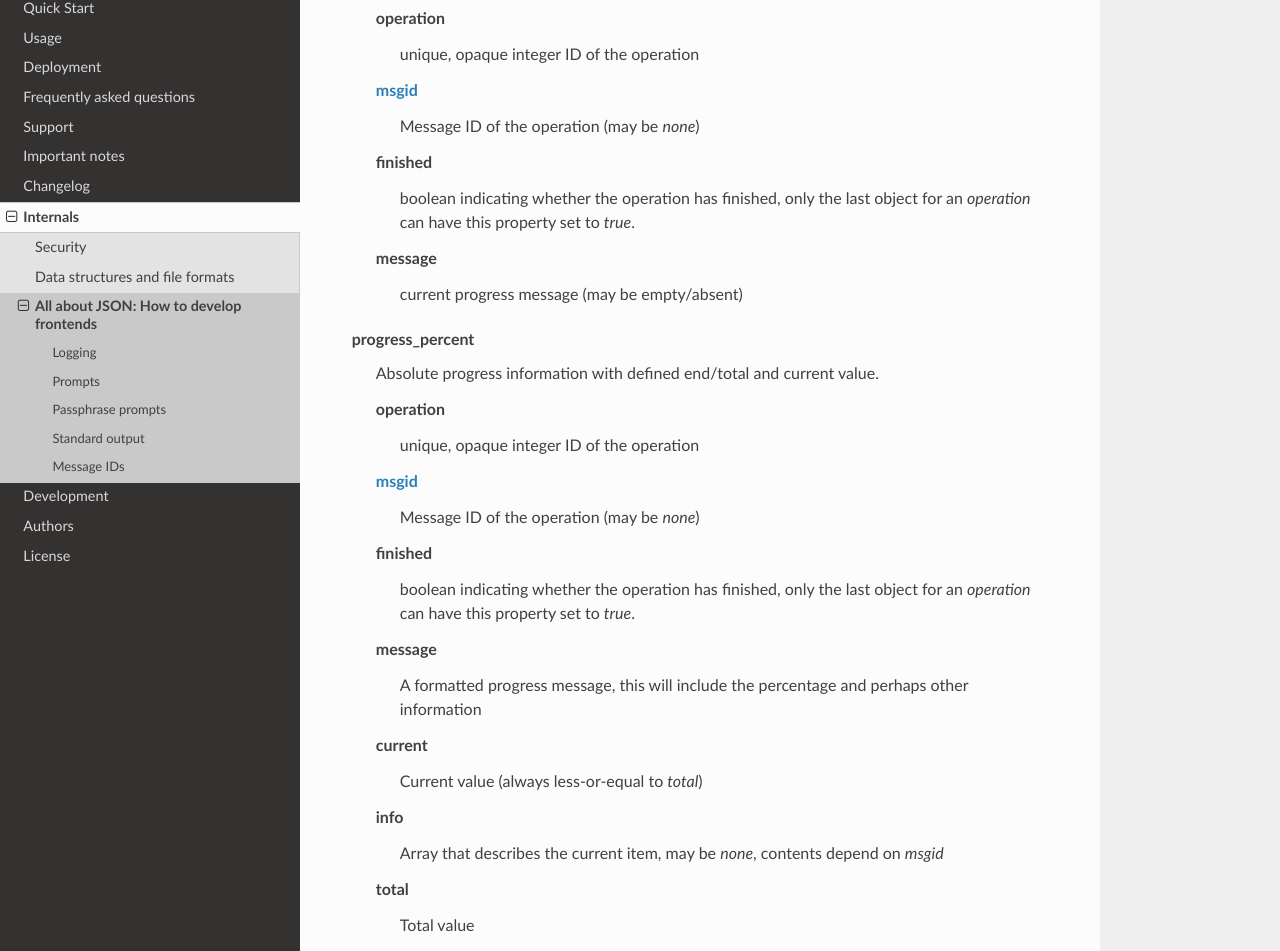
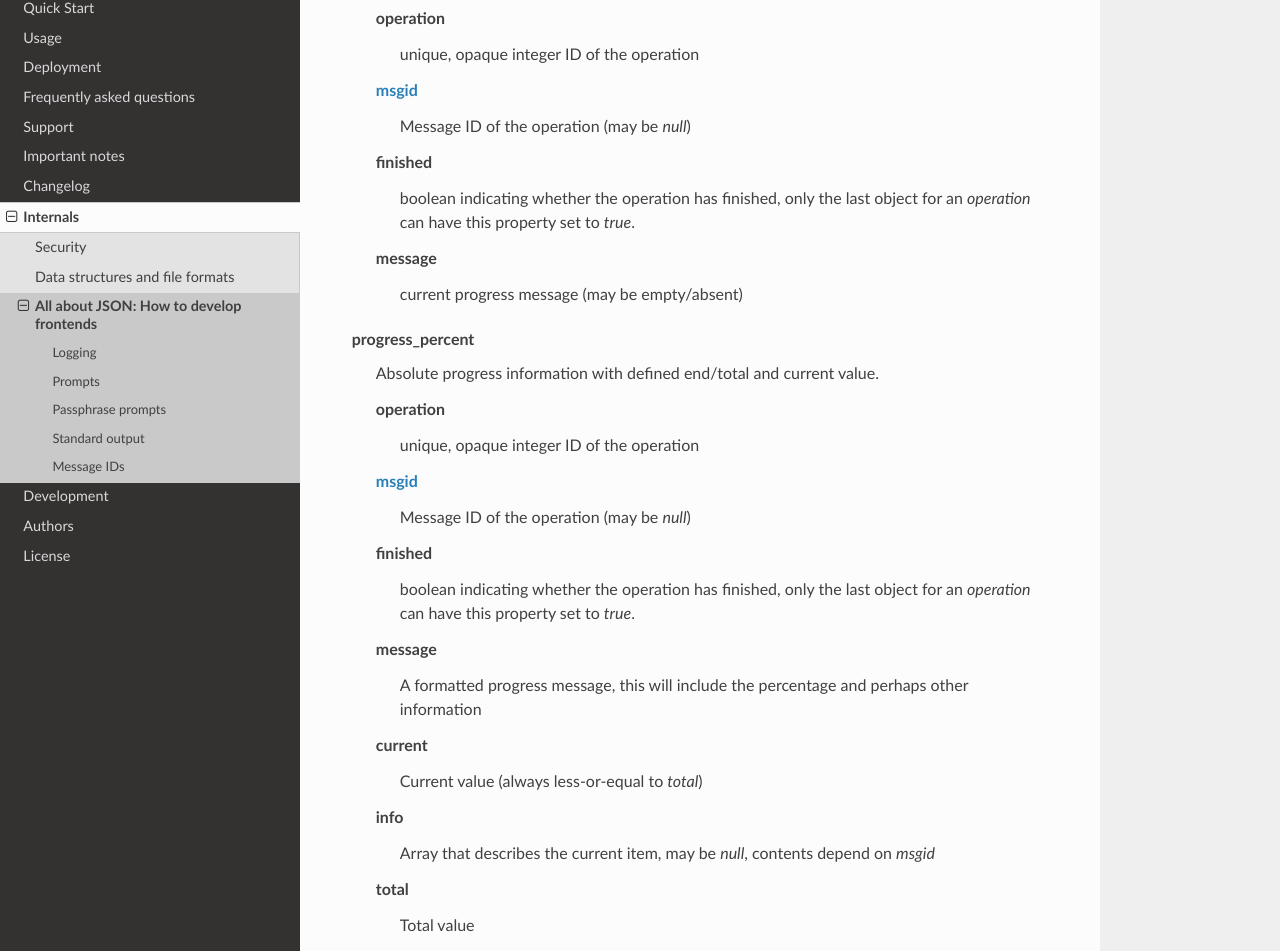
Before and after one commit to borgbackup/borg, a Sphinx documentation site: the page built from docs/internals/frontends.rst, in a window 1280 px wide and 1400 px high, scrolled down 1082 px. Shown: the part 141-1092 px from the top of the window. Built offline with Sphinx 7.4.7 and the Read the Docs theme 2.0.0, drawn with Linux system fonts in a browser that asks for light colours; pages that are not in the unit, such as notebooks, are missing from menus; the version number could not be read and is left out.

Commit message:
frontends.rst: it's "null" in json

```diff
--- a/docs/internals/frontends.rst
+++ b/docs/internals/frontends.rst
@@ -47,7 +47,7 @@ progress_message
     operation
         unique, opaque integer ID of the operation
     :ref:`msgid <msgid>`
-        Message ID of the operation (may be *none*)
+        Message ID of the operation (may be *null*)
     finished
         boolean indicating whether the operation has finished, only the last object for an *operation*
         can have this property set to *true*.
@@ -60,7 +60,7 @@ progress_percent
     operation
         unique, opaque integer ID of the operation
     :ref:`msgid <msgid>`
-        Message ID of the operation (may be *none*)
+        Message ID of the operation (may be *null*)
     finished
         boolean indicating whether the operation has finished, only the last object for an *operation*
         can have this property set to *true*.
@@ -69,7 +69,7 @@ progress_percent
     current
         Current value (always less-or-equal to *total*)
     info
-        Array that describes the current item, may be *none*, contents depend on *msgid*
+        Array that describes the current item, may be *null*, contents depend on *msgid*
     total
         Total value
 
@@ -94,7 +94,7 @@ log_message
     message
         Formatted log message
     :ref:`msgid <msgid>`
-        Message ID, may be *none* or absent
+        Message ID, may be *null* or absent
 
 See Prompts_ for the types used by prompts.
 
```
